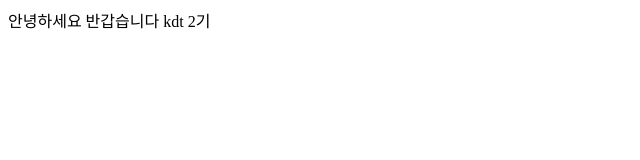
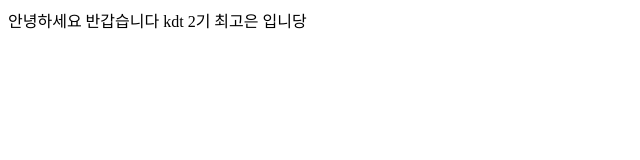
Before and after one commit to cge1023/kdt-2nd, a plain HTML site: page index.html in a window 1280 px wide. Shown: the whole page, without its empty margins (0-640 px from the left). Drawn offline with Linux system fonts and the light colour scheme.

Commit message:
index.html modified

```diff
--- a/index.html
+++ b/index.html
@@ -10,5 +10,6 @@
     안녕하세요
     반갑습니다
     kdt 2기
+    최고은 입니당
 </body>
 </html>
```
